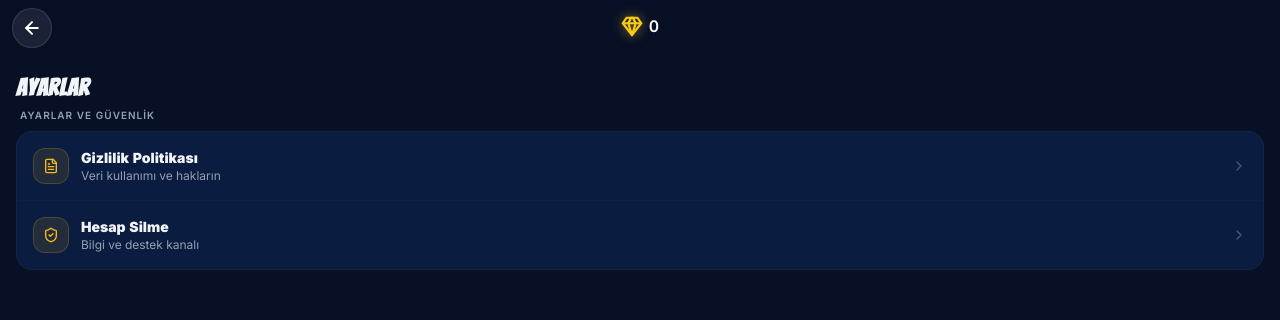
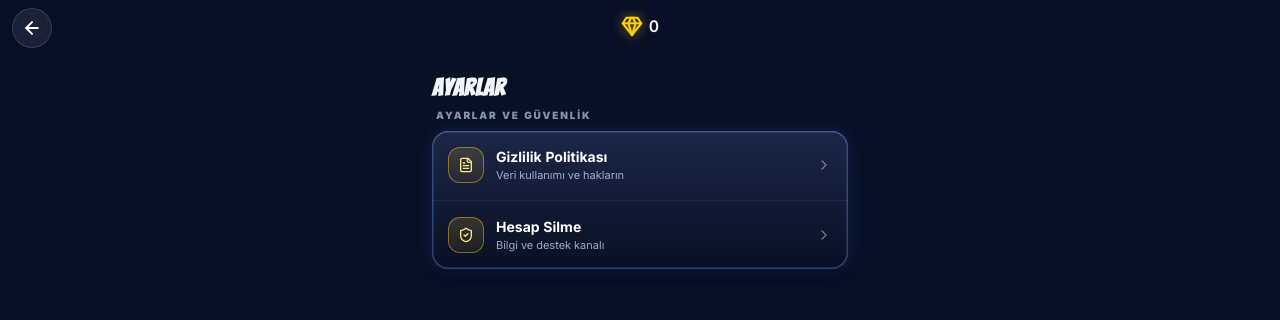
Before and after one commit to Verims-lab/Kronox, a React (Vite) app: page /settings in a window 1280 px wide. Shown: the top 320 px of the page. Built offline with nearby package versions, Linux system fonts and the light colour scheme; no server answers; a web font is replaced by a local one.

Commit message:
File changes

```diff
--- a/src/App.jsx
+++ b/src/App.jsx
@@ -237,7 +237,7 @@ const AuthenticatedApp = () => {
 function App() {
   // Codex469 — push current build marker into diag bus once at app boot
   useEffect(() => {
-    appDiagSetBuildMarker('Codex469');
+    appDiagSetBuildMarker('Codex470');
     // Codex176 — App booted successfully, so any prior stale-chunk reload
     // recovered. Clear the one-time reload guards so a future deploy can
     // self-heal again.
--- a/src/components/dev/BuildMarker.jsx
+++ b/src/components/dev/BuildMarker.jsx
@@ -2608,8 +2608,8 @@ import React, { useEffect, useState } from 'react';
 //   • Adds a shared per-word text-fit helper for Solo and Online QuestionCard text.
 //   • Uses Unicode-safe 11/wordLength scaling with a 0.52 readable minimum.
 //   • Prevents arbitrary mid-word active question splitting without touching gameplay.
-// Codex463 — Health fix: restore soloReadableCard={!isOnline} render contract + exact-pin @base44/sdk 0.8.34.
-const BUILD_MARKER = 'Codex469';
+// Codex470 — UX polish (Step 2): Settings list rows + account section now share the Profile-context carved-navy + gold surface language (consistent radius/border/shadow/icon chip/label, centered max-w-md, visible pressed state). No functional/route/Health-token change.
+const BUILD_MARKER = 'Codex470';
 export const KRONOX_BUILD_MARKER = BUILD_MARKER;
 
 // eslint-disable-next-line no-unused-vars
--- a/src/pages/SettingsPage.jsx
+++ b/src/pages/SettingsPage.jsx
@@ -76,13 +76,20 @@ export default function SettingsPage() {
     >
       <StandardTopBar diamonds={diamondValue} user={user} showBack />
 
-      <div className="px-4 pb-1">
+      <div className="mx-auto w-full max-w-md px-4 pb-1">
         <h1 className="font-cinzel text-2xl font-black tracking-wide text-foreground">Ayarlar</h1>
       </div>
 
-      <div className="px-4 space-y-5">
+      <div className="mx-auto w-full max-w-md px-4 space-y-5">
         <Section label="Ayarlar ve Güvenlik">
-          <div className="overflow-hidden rounded-2xl border border-border/35 bg-secondary/20">
+          <div
+            className="overflow-hidden rounded-2xl"
+            style={{
+              background: 'linear-gradient(180deg, rgba(30,41,75,0.9), rgba(10,16,36,0.95))',
+              boxShadow:
+                'inset 0 0 0 1.5px rgba(120,170,255,0.32), inset 0 1px 0 rgba(255,255,255,0.08), 0 0 16px rgba(59,130,246,0.18), 0 8px 16px rgba(2,6,23,0.45)',
+            }}
+          >
             <SettingsListRow
               icon={<FileText className="h-4 w-4" />}
               title="Gizlilik Politikası"
@@ -166,7 +173,7 @@ export default function SettingsPage() {
 function Section({ label, children }) {
   return (
     <div className="space-y-2">
-      <p className="font-inter text-[10px] text-muted-foreground font-semibold uppercase tracking-widest px-1">{label}</p>
+      <p className="font-inter text-[10px] text-blue-100/60 font-black uppercase tracking-[0.18em] px-1">{label}</p>
       <div className="space-y-2">{children}</div>
     </div>
   );
@@ -177,16 +184,26 @@ function SettingsListRow({ icon, title, desc, onClick, danger = false, isLast =
     <button
       type="button"
       onClick={onClick}
-      className={`w-full flex items-center gap-3 px-4 py-4 text-left transition-colors hover:bg-white/[0.04] ${!isLast ? 'border-b border-border/25' : ''}`}
+      className={`w-full flex items-center gap-3 px-4 py-4 text-left transition-colors hover:bg-white/[0.05] active:bg-white/[0.07] ${!isLast ? 'border-b border-white/[0.06]' : ''}`}
     >
-      <div className={`flex h-9 w-9 shrink-0 items-center justify-center rounded-xl border ${danger ? 'border-destructive/25 bg-destructive/10 text-destructive' : 'border-primary/20 bg-primary/10 text-primary'}`}>
+      <div
+        className={`flex h-9 w-9 shrink-0 items-center justify-center rounded-xl ${danger ? 'text-destructive' : 'text-amber-200'}`}
+        style={{
+          background: danger
+            ? 'linear-gradient(180deg, rgba(239,68,68,0.16), rgba(127,29,29,0.10))'
+            : 'linear-gradient(180deg, rgba(250,204,21,0.16), rgba(185,122,6,0.10))',
+          boxShadow: danger
+            ? 'inset 0 0 0 1px rgba(248,113,113,0.40)'
+            : 'inset 0 0 0 1px rgba(250,204,21,0.45)',
+        }}
+      >
         {icon || <SlidersHorizontal className="h-4 w-4" />}
       </div>
       <div className="min-w-0 flex-1">
-        <p className={`truncate font-inter text-sm font-black ${danger ? 'text-destructive' : 'text-foreground'}`}>{title}</p>
-        {desc && <p className="truncate font-inter text-xs text-muted-foreground">{desc}</p>}
+        <p className={`truncate font-inter text-sm font-bold ${danger ? 'text-destructive' : 'text-white'}`}>{title}</p>
+        {desc && <p className="truncate font-inter text-[11px] text-blue-100/70">{desc}</p>}
       </div>
-      <ChevronRight className={`h-4 w-4 ${danger ? 'text-destructive/45' : 'text-muted-foreground/45'}`} />
+      <ChevronRight className={`h-4 w-4 ${danger ? 'text-destructive/50' : 'text-white/40'}`} />
     </button>
   );
 }
```
